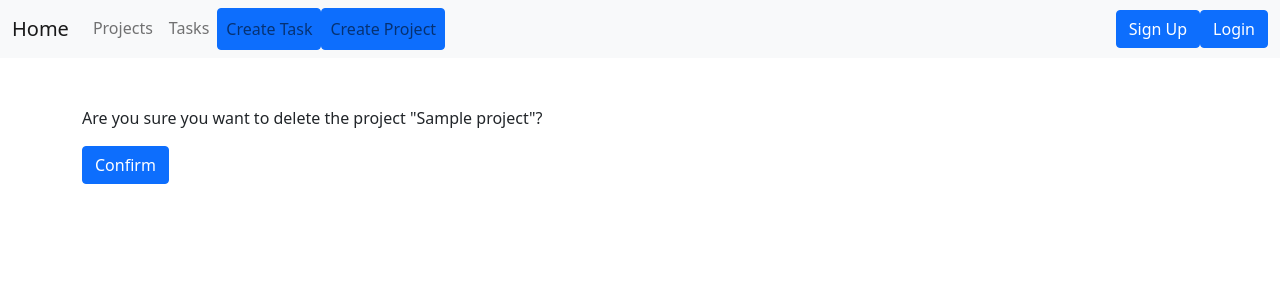
After one commit to gurnitha/2024-dj-project-management, a Django app: page /delete-project/1 in a window 1280 px wide. The commit adds this page. Shown: the top 300 px of the page. Run offline with Django 5.2, Linux system fonts and the light colour scheme; tables that the repository leaves empty hold one stand-in row (values such as "Sample post"); some libraries are stand-ins or nearby versions.

Commit message:
10. Generic views: ProjectDeleteView

```diff
--- /dev/null
+++ b/projects/templates/projects/project_confirm_delete.html
@@ -0,0 +1,18 @@
+{% extends 'base.html' %}
+{% load crispy_forms_tags %}
+{% block content %}
+<div class="container">
+    <div class="row my-5">
+        <div class="col-md-12">
+            <form action=" " method="post" class="form">
+                {% csrf_token %}
+                <p>Are you sure you want to delete the project "{{ object }}"?</p>
+                {{ form|crispy }}
+                <button type="submit" class="btn btn-primary">
+                    Confirm
+                </button>
+            </form>
+        </div>
+    </div>
+</div>
+{% endblock %}
--- a/projects/templates/projects/task-create.html
+++ b/projects/templates/projects/task-create.html
@@ -5,6 +5,7 @@
 <div class="container">
     <div class="row my-5">
         <div class="col-md-12">
+            <h3>Create Task</h3>
             <form action="/contact/" method="post" class="form">
                 {% csrf_token %}
                 {{ form|crispy }}
--- a/projects/urls.py
+++ b/projects/urls.py
@@ -15,5 +15,5 @@ urlpatterns  =  [
 	path('create-project', views.ProjectCreateView.as_view(), name ='create-project'),
 	path('update-project/<int:pk>', views.ProjectUpdateView.as_view(), name ='update-project'),
 	path('update-task/<int:pk>', views.TaskUpdateView.as_view(), name ='update-task'),
-
+	path('delete-project/<int:pk>', views.ProjectDeleteView.as_view(), name ='delete-project'),
 ]
--- a/projects/views.py
+++ b/projects/views.py
@@ -115,8 +115,18 @@ class ProjectUpdateView(UpdateView):
 
 # Generic views: TaskUpdateView
 from django.views.generic.edit import CreateView, UpdateView
+from django.urls import reverse_lazy
 class TaskUpdateView(UpdateView):
 	model = Task
 	template_name = 'projects/task_update_form.html'
 	fields = ["title","description","project","assignee","due_date","status"]
 	success_url = reverse_lazy('tasks')
+
+
+# Generic views: ProjectDeleteView
+from django.views.generic.edit import CreateView,UpdateView,DeleteView
+from django.urls import reverse_lazy
+class ProjectDeleteView(DeleteView):
+	model = Project
+	template_name = 'projects/project_confirm_delete.html'
+	success_url = reverse_lazy('projects')
```
Also changed, not shown: README.md.
